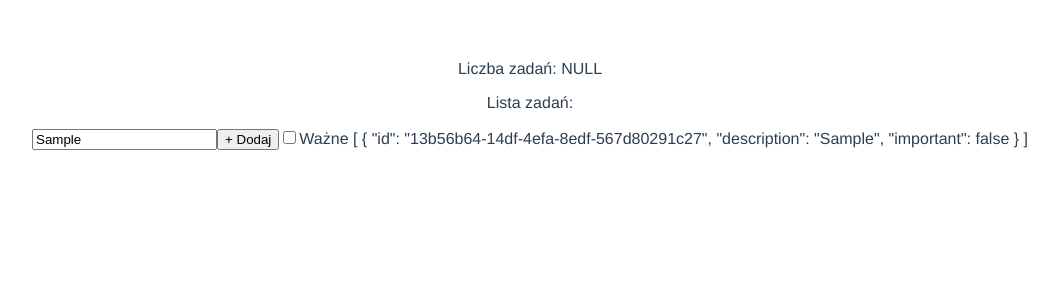
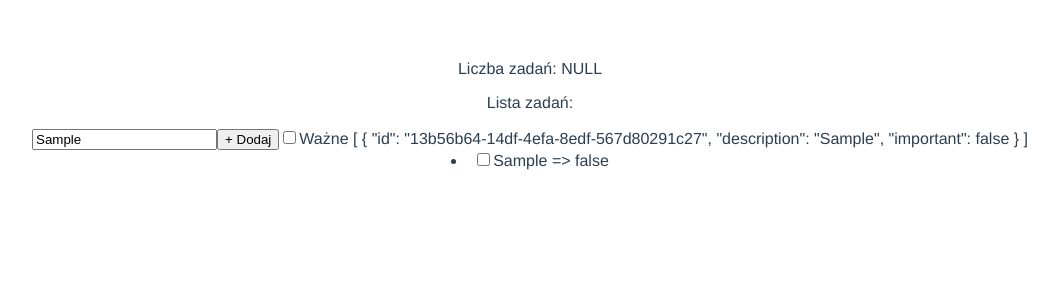
Before and after one commit to S-Kaminski/vue-todo, a Vue app: page / in a window 1280 px wide. Both pictures are taken after typing "Sample" into the empty fields and a click on the button "+ Dodaj". Shown: the top 300 px of the page, without its empty margins (110-1168 px from the left). Built offline with nearby package versions, Linux system fonts and the light colour scheme.

Commit message:
display task as list item

```diff
--- a/src/components/ListItem.vue
+++ b/src/components/ListItem.vue
@@ -1,5 +1,11 @@
 <template>
-    <div></div>
+    <div>
+        <li v-for="task in $store.state.tasks" :key="task.id" :class="{'important': task.important}">
+            <input type="checkbox"/>
+            <span>{{ task.description }} => </span>
+            <span>{{ task.important }}</span>
+        </li>
+    </div>
 </template>
 
 <script lang="ts">
@@ -12,5 +18,7 @@ import { Component, Prop, Vue } from 'vue-property-decorator';
 </script>
 
 <style scoped>
-
+li.important{
+    color:red;
+}
 </style>
```
